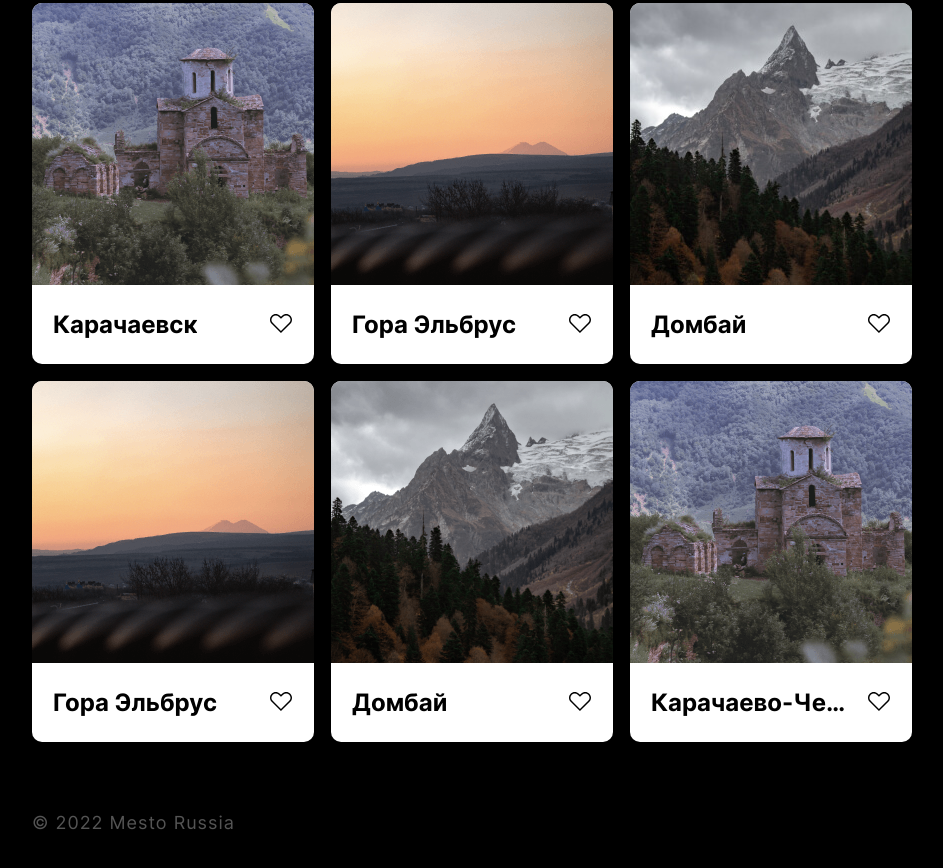
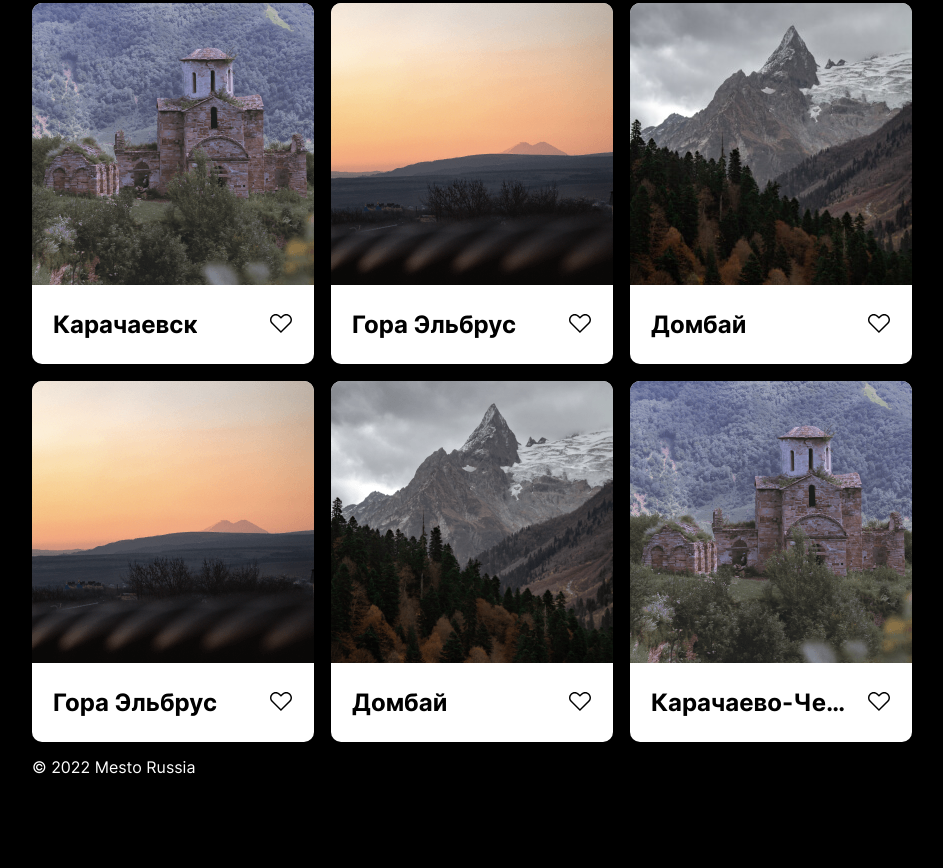
Before and after one commit to Vakulich33/mesto, a plain HTML site: page index.html in a window 1280 px wide. Shown: the part 328-1196 px from the top of the page, without its empty margins (168-1111 px from the left). After the commit the page ends 1120 px from the top, so only its background shows below. Drawn offline with Linux system fonts and the light colour scheme.

Commit message:
add footer

```diff
--- a/index.html
+++ b/index.html
@@ -69,7 +69,7 @@
         </ul>
       </section>
     </main>
-    <footer>
+    <footer class="footer"
       <p class="footer__copyright">&#169; 2022 Mesto Russia</p>
     </footer>
     <div class="popup">
```
